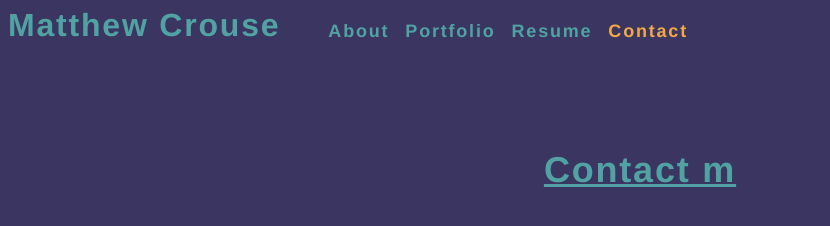
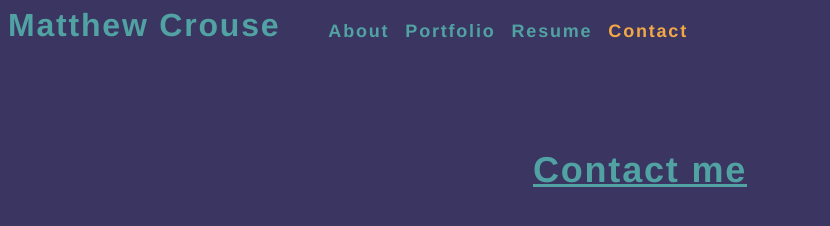
Before and after one commit to Mcrouse42/react-portfolio2, a React (Create React App) app: page / in a window 1280 px wide. Both pictures are taken after a click on the item "Contact". Shown: the top 226 px of the page, without its empty margins (0-830 px from the left). Built offline with nearby package versions, Linux system fonts and the light colour scheme.

Commit message:
deploying to pages

```diff
--- a/src/components/Contact/index.js
+++ b/src/components/Contact/index.js
@@ -41,7 +41,7 @@ function Contact() {
     <section>
       <h1 data-testid="h1tag">
         <u>
-          Contact m
+          Contact me
         </u>
         </h1>
       <form id="contact-form" onSubmit={handleSubmit}>
```
